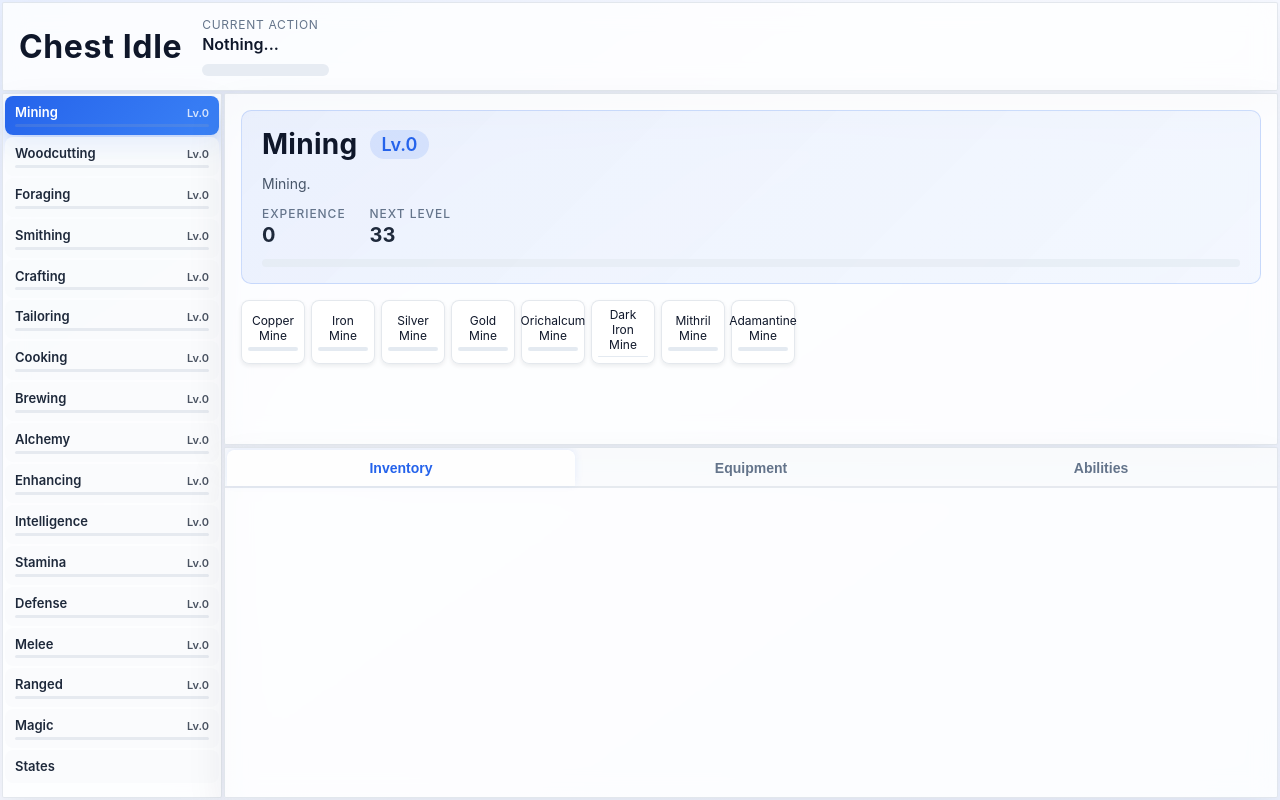
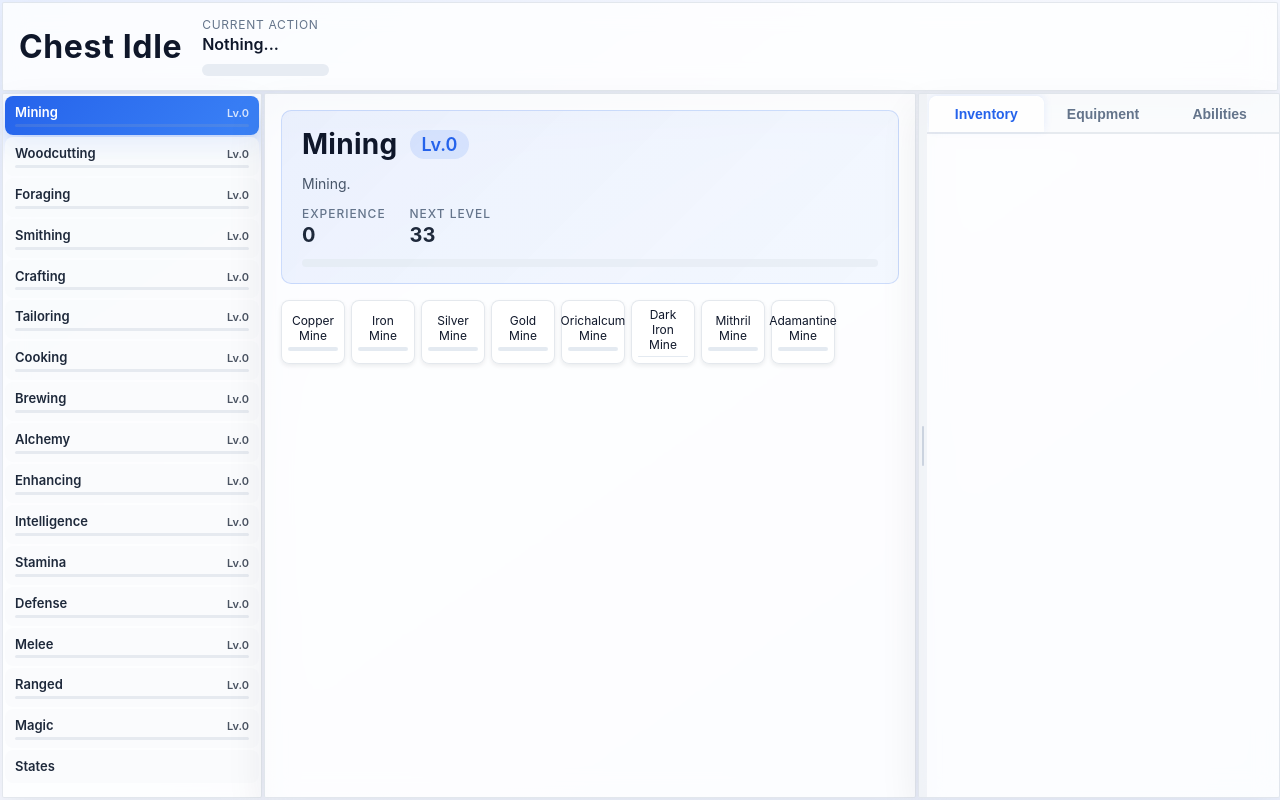
Before and after one commit to HeYaoDaDa/chest-idle, a Vue app: page /#/game/mining in a window 1280 px wide. Built offline with nearby package versions, Linux system fonts and the light colour scheme.

Commit message:
add drag resize right sidebar

```diff
--- a/src/pages/GamePage.vue
+++ b/src/pages/GamePage.vue
@@ -6,7 +6,7 @@ import { inventory } from '@/models/global/InventoryManager'
 import type { Equipment } from '@/models/item/Equipment'
 import type { InventoryItem } from '@/models/inventory/InventoryItem'
 import type { Slot } from '@/models/Slot'
-import { computed, shallowRef } from 'vue'
+import { computed, shallowRef, onMounted } from 'vue'
 import { useI18n } from 'vue-i18n'
 
 const { t } = useI18n()
@@ -19,6 +19,66 @@ const activeTab = shallowRef<'inventory' | 'equipment' | 'abilities'>('inventory
 
 // 移动端状态管理
 const sidebarExpanded = shallowRef(false)
+
+// ============ 拖拽调整宽度功能 ============
+const tabsWidth = shallowRef(360)
+const isDraggingTabs = shallowRef(false)
+let startX = 0
+let initialWidth = 0
+const parentElement = shallowRef<HTMLElement | undefined>(undefined)
+
+// 宽度约束
+const minTabsWidth = 280
+const maxTabsWidthPercentage = 0.5
+
+onMounted(() => {
+  // 从 localStorage 恢复宽度
+  const savedTabsWidth = localStorage.getItem('tabsWidth')
+  if (savedTabsWidth) {
+    tabsWidth.value = parseInt(savedTabsWidth)
+  }
+
+  // 获取父容器引用
+  const container = document.getElementById('game-page-layout-container')
+  if (container) {
+    parentElement.value = container
+  }
+})
+
+function startDragTabs(e: MouseEvent) {
+  isDraggingTabs.value = true
+  startX = e.clientX
+  initialWidth = tabsWidth.value
+
+  document.addEventListener('mousemove', dragTabs)
+  document.addEventListener('mouseup', stopDragTabs)
+  document.body.classList.add('dragging')
+}
+
+function dragTabs(e: MouseEvent) {
+  if (!isDraggingTabs.value) return
+
+  const deltaX = e.clientX - startX
+  let newWidth = initialWidth - deltaX
+
+  newWidth = Math.max(newWidth, minTabsWidth)
+
+  if (parentElement.value && 'offsetWidth' in parentElement.value) {
+    newWidth = Math.min(newWidth, parentElement.value.offsetWidth * maxTabsWidthPercentage)
+  }
+
+  tabsWidth.value = newWidth
+}
+
+function stopDragTabs() {
+  isDraggingTabs.value = false
+  document.removeEventListener('mousemove', dragTabs)
+  document.removeEventListener('mouseup', stopDragTabs)
+  document.body.classList.remove('dragging')
+
+  // 保存宽度到 localStorage
+  localStorage.setItem('tabsWidth', tabsWidth.value.toString())
+}
 
 function toggleSidebar() {
   sidebarExpanded.value = !sidebarExpanded.value
@@ -118,7 +178,13 @@ function closeChestResults() {
   <div id="game-page-root">
     <div v-if="sidebarExpanded" class="sidebar-mask" @click="closeSidebar"></div>
 
-    <div id="game-page-layout-container" :class="{ 'sidebar-expanded': sidebarExpanded }">
+        <div
+      id="game-page-layout-container"
+      :class="{ 'sidebar-expanded': sidebarExpanded }"
+      :style="{
+        '--tabs-width': tabsWidth + 'px'
+      }"
+    >
       <div id="header">
         <div id="header-title-action">
           <div class="header-title">
@@ -166,7 +232,11 @@ function closeChestResults() {
       <div id="content">
         <RouterView />
       </div>
-      <div id="tabs-container">
+      <div id="tabs-container" ref="tabs-container" :style="{ width: tabsWidth + 'px' }">
+        <div class="drag-handle drag-handle-left" @mousedown="startDragTabs">
+          <div class="drag-indicator"></div>
+        </div>
+        <div class="tabs-wrapper">
           <div class="tabs-header">
             <button
               class="tab-button"
@@ -220,6 +290,7 @@ function closeChestResults() {
             </div>
             <div v-show="activeTab === 'abilities'" id="abilities" class="tab-panel">
               <!-- Abilities content here -->
+            </div>
           </div>
         </div>
       </div>
@@ -365,7 +436,7 @@ function closeChestResults() {
   #game-page-layout-container {
     height: 100%;
     display: grid;
-    grid-template-columns: 260px minmax(0, 1fr) 360px;
+    grid-template-columns: 260px minmax(0, 1fr) var(--tabs-width, 360px);
     grid-template-rows: auto minmax(0, 1fr);
     gap: 2px;
 
@@ -504,9 +575,43 @@ function closeChestResults() {
       grid-column: 3 / 4;
       grid-row: 2 / 3;
       display: flex;
-      flex-direction: column;
+      flex-direction: row;
       padding: 0;
       overflow: hidden;
+
+      .drag-handle-left {
+        width: 8px;
+        cursor: ew-resize;
+        background: rgba(148, 163, 184, 0.1);
+        display: flex;
+        align-items: center;
+        justify-content: center;
+        flex-shrink: 0;
+        transition: background 0.2s ease;
+
+        &:hover {
+          background: rgba(37, 99, 235, 0.15);
+        }
+
+        .drag-indicator {
+          width: 2px;
+          height: 40px;
+          background: rgba(148, 163, 184, 0.4);
+          border-radius: 1px;
+          transition: background 0.2s ease;
+        }
+
+        &:hover .drag-indicator {
+          background: rgba(37, 99, 235, 0.6);
+        }
+      }
+
+      .tabs-wrapper {
+        flex: 1;
+        display: flex;
+        flex-direction: column;
+        overflow: hidden;
+      }
     }
 
     .tabs-header {
@@ -919,36 +1024,6 @@ function closeChestResults() {
   }
 }
 
-@media (max-width: 1280px) {
-  #game-page-root {
-    padding: 2px;
-
-    #game-page-layout-container {
-      grid-template-columns: 220px 1fr;
-      grid-template-rows: auto minmax(0, 1fr) minmax(0, 1fr);
-
-      #header {
-        grid-column: 1 / -1;
-      }
-
-      #sidebar {
-        grid-column: 1 / 2;
-        grid-row: 2 / 4;
-      }
-
-      #content {
-        grid-column: 2 / 3;
-        grid-row: 2 / 3;
-      }
-
-      #tabs-container {
-        grid-column: 2 / 3;
-        grid-row: 3 / 4;
-      }
-    }
-  }
-}
-
 @media (max-width: 960px) {
   #game-page-root {
     padding: 0;
@@ -991,7 +1066,7 @@ function closeChestResults() {
         left: 0;
         top: 0;
         bottom: 0;
-        width: 64px;
+        width: 56px !important;
         z-index: 1000;
         background: rgba(255, 255, 255, 0.98);
         backdrop-filter: blur(12px);
@@ -1035,7 +1110,7 @@ function closeChestResults() {
         }
 
         &.expanded {
-          width: 240px;
+          width: 200px !important;
 
           a,
           .sidebar-control-link {
@@ -1061,7 +1136,7 @@ function closeChestResults() {
       #content {
         flex: 1;
         min-height: 0;
-        margin-left: 64px;
+        margin-left: 56px;
 
         >* {
           padding: 12px;
@@ -1070,7 +1145,7 @@ function closeChestResults() {
     }
 
     &.sidebar-expanded #content {
-      margin-left: 240px;
+      margin-left: 200px;
     }
   }
 }
--- a/src/styles/app.scss
+++ b/src/styles/app.scss
@@ -44,6 +44,15 @@ a {
   scrollbar-color: rgba(37, 99, 235, 0.3) rgba(248, 250, 252, 0.5);
 }
 
+/* dragging state - disable text selection during drag */
+.dragging {
+  -webkit-user-select: none;
+  -moz-user-select: none;
+  -ms-user-select: none;
+  user-select: none;
+  cursor: ew-resize !important;
+}
+
 .v-popper--theme-skill-tooltip {
   .v-popper__inner {
     background: color.adjust(white, $lightness: -10%);
```
Lines whose indentation alone changed are shown as unchanged.
